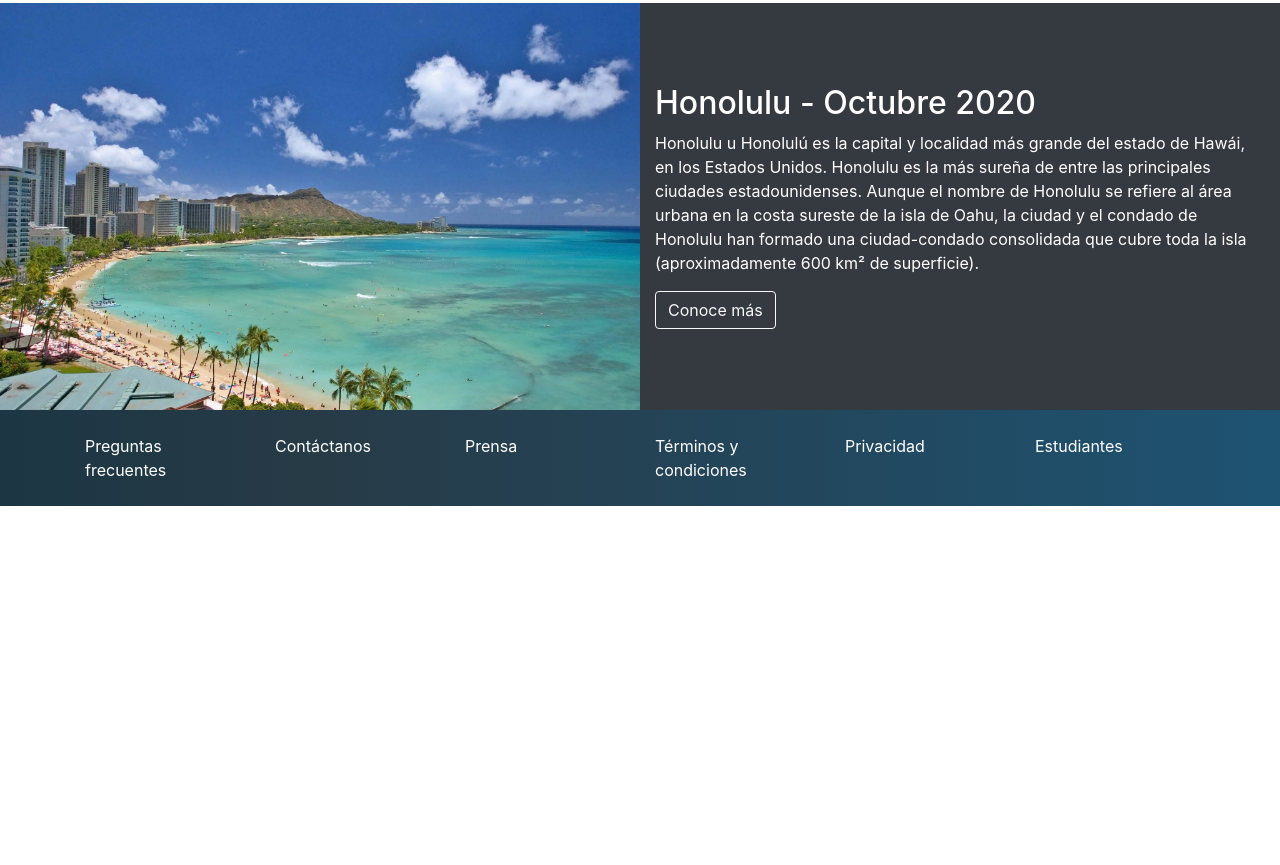
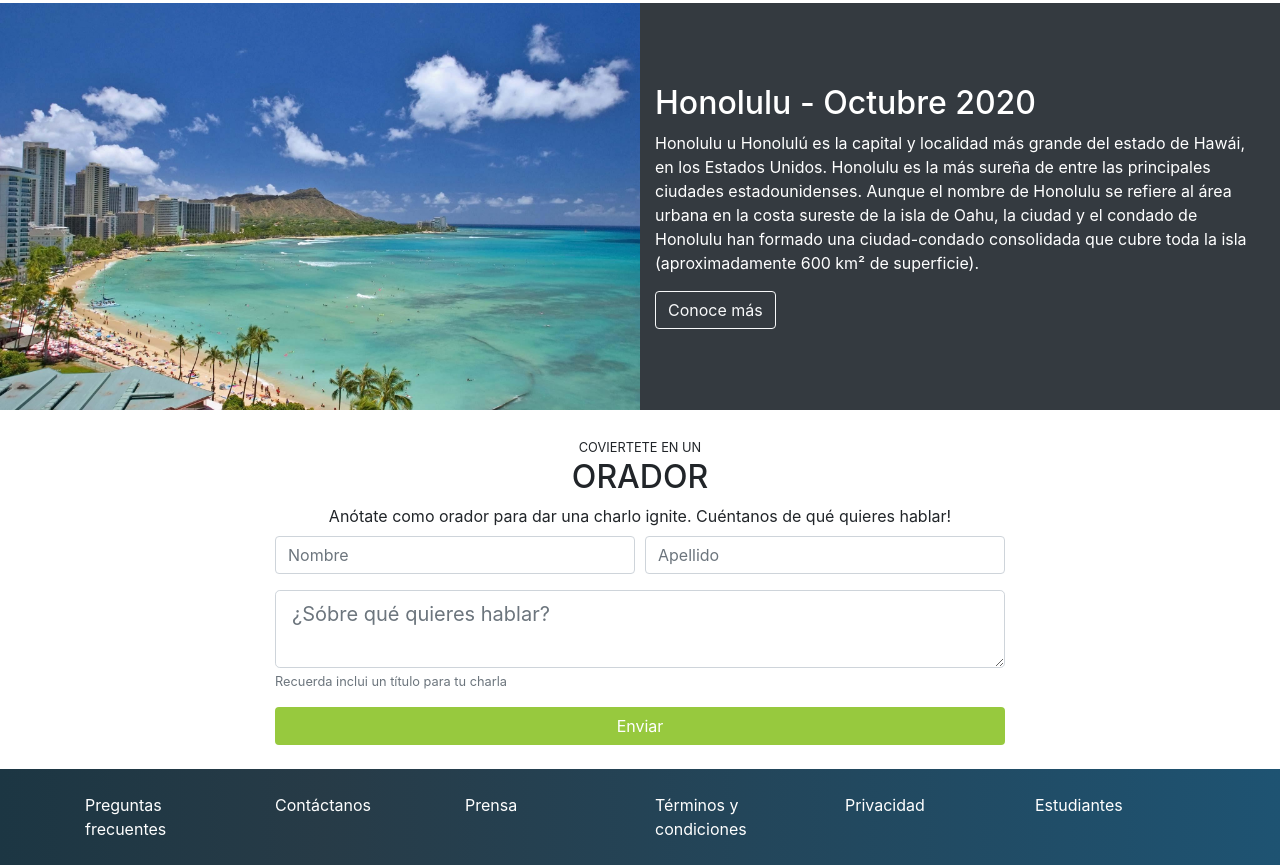
Before and after one commit to Nicoposa1/Bootstrap, a plain HTML site: page index.html in a window 1280 px wide. Shown: the part 1999-2864 px from the top of the page. Before the commit the page ends 2505 px from the top, so only its background shows below. Drawn offline with nearby package versions, Linux system fonts and the light colour scheme.

Commit message:
agregando el formulario

```diff
--- a/index.html
+++ b/index.html
@@ -154,6 +154,53 @@
   </section>
   <!-- /Lugar y Fecha-->
 
+  <!-- Coviertete en speaker-->
+  <section id="conviertete-en-orador" class="pt-4 pb-4">
+    <div class="container">
+      <div class="row">
+        <div class="col text-uppercase text-center">
+          <small>Coviertete en un</small>
+          <h2>Orador</h2>
+
+        </div>
+      </div>
+      <div class="row">
+        <div class="col text-center">
+          Anótate como orador para dar una charlo ignite.
+          Cuéntanos de qué quieres hablar!
+        </div>
+      </div>
+      <div class="row">
+        <div class="col col-md-10 offset-md-1 col-lg-8 offset-lg-2 pt-2">
+          <form>
+            <div class="form-row">
+              <div class="form-group col-12 col-md-6">
+                <input type="text" class="form-control" placeholder="Nombre" aria-describedby="emailHelp" Required>
+              </div>
+              <div class="form-group col-12 col-md-6">
+                <input type="text" class="form-control" placeholder="Apellido">
+              </div>
+            </div>
+            <div class="form-row">
+              <div class="form-group col">
+                <textarea name="text" class="form-control form-control-lg" id="" placeholder="¿Sóbre qué quieres hablar?"></textarea>
+                <small class="form-text text-muted">
+                  Recuerda inclui un título para tu charla
+                </small>
+              </div>
+            </div>
+            <div class="form-row">
+              <div class="col">
+                <button type="button" class="btn btn-platzi btn-block">Enviar</button>
+              </div>
+            </div>
+          </form>
+        </div>
+      </div>
+    </div>
+  </section>
+  <!-- /Coviertete en speaker-->
+
   <!-- Footer-->
     <footer id="footer" class="pb-4 pt-4">
       <div class="container">
```
